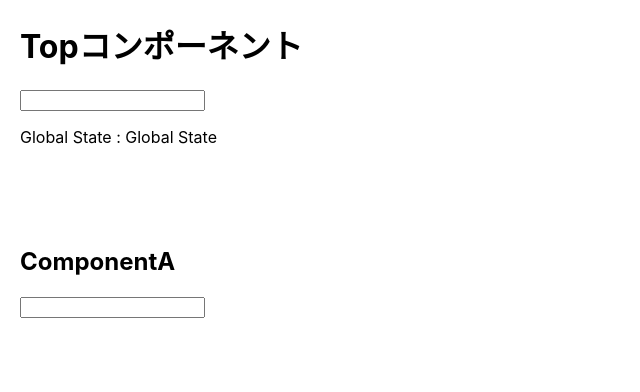
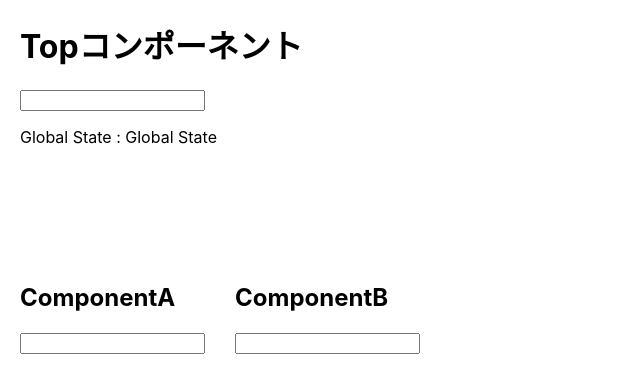
Before and after one commit to yuki-shimu-coder/react-global-state, a React (Create React App) app in the folder front/my-app/: page / in a window 1280 px wide. Shown: the top 392 px of the page, without its empty margins (0-640 px from the left). Built offline with nearby package versions, Linux system fonts and the light colour scheme.

Commit message:
ComponentBの準備完了

```diff
--- a/front/my-app/src/route/index.jsx
+++ b/front/my-app/src/route/index.jsx
@@ -6,7 +6,7 @@ import { Top } from '../screens/Top';
 /** ログインページ */
 import { ComponentA } from '../screens/ComponentA';
 /** プロフィールページ */
-import { Profile } from '../screens/ComponentB';
+import { ComponentB } from '../screens/ComponentB';
 
 
 /** ルーター */
@@ -17,7 +17,7 @@ export const RouterComponent = () => {
       <Routes>
         <Route path="/" element={<Top />} />
         <Route path="/login" element={<ComponentA />} />
-        <Route path="/profile" element={<Profile />} />
+        <Route path="/profile" element={<ComponentB />} />
       </Routes>
     </BrowserRouter>
   );
--- a/front/my-app/src/screens/ComponentB.jsx
+++ b/front/my-app/src/screens/ComponentB.jsx
@@ -1,12 +1,9 @@
 /** ボタンコンポネント */
-import { PageTransitonButton } from "../components/Button/PageTransitonButton";
-
-export const Profile = () => {
+export const ComponentB = () => {
   return (
-    <div>
-      プロフィールページです。
-      <PageTransitonButton urlParam="index" />
-      <PageTransitonButton urlParam="login" />
+    <div style={{ marginTop: '100px' }}>
+      <h2>ComponentB</h2>
+      <input type="text" />
     </div>
   );
 
--- a/front/my-app/src/screens/Top.jsx
+++ b/front/my-app/src/screens/Top.jsx
@@ -1,17 +1,22 @@
 import { ComponentA } from "./ComponentA";
+import { ComponentB } from "./ComponentB";
 
 
 /** Topコンポーネント */
 export const Top = () => {
   return (
-    <div style={{margin:' 0px 20px'}}>
+    <div style={{ margin: ' 0px 20px' }}>
       <h1>Topコンポーネント</h1>
-     <div>
+      <div>
         <input type="text" />
       </div>
       <p>Global State : Global State</p>
 
-      <ComponentA />
+      <div style={{ display: 'flex', width: '400px', justifyContent: 'space-between' }}>
+        <ComponentA />
+        <ComponentB />
+      </div>
+
     </div>
   );
 
```
